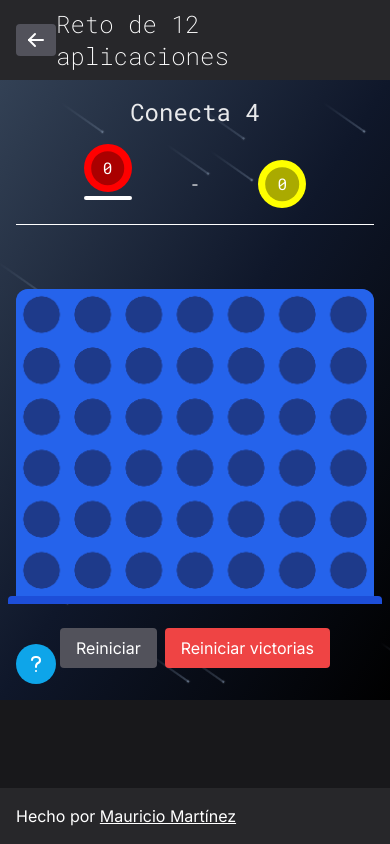
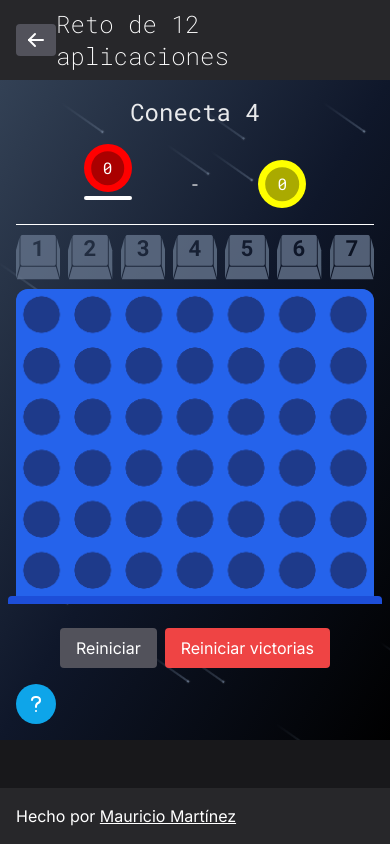
Before and after one commit to MauricioDMO/twelve-apps, a Next.js app: page /connect4 in a window 390 px wide. Built offline with nearby package versions, Linux system fonts and the light colour scheme; what @midudev/tailwind-animations would draw is missing.

Commit message:
Refactor HelpBubble and Panel components in Connect4 game

```diff
--- a/src/app/(apps)/connect4/components/HelpBubble.tsx
+++ b/src/app/(apps)/connect4/components/HelpBubble.tsx
@@ -17,7 +17,7 @@ export function HelpBubble() {
   return <>
     <div
       onClick={openHelp}
-      className="absolute bottom-4 left-4 p-2 cursor-pointer bg-sky-500 text-white rounded-full transition hover:scale-110">
+      className="p-2 cursor-pointer bg-sky-500 text-white rounded-full transition hover:scale-110">
       <IconQuestionMark stroke={2}/>
     </div>
     <dialog
--- a/src/app/(apps)/connect4/components/Panel.tsx
+++ b/src/app/(apps)/connect4/components/Panel.tsx
@@ -10,7 +10,7 @@ export function Panel() {
 
 
   return (
-    <section className="w-full max-w-md mb-16 flex justify-evenly items-center border-b-white border-b p-2">
+    <section className="w-full max-w-md flex justify-evenly items-center border-b-white border-b p-2">
       <div className={`transition p-2 relative ${player === TOKEN.PLAYER1 ? '-translate-y-1/4' : ''}`} >
         <div className={`relative size-12 aspect-square grid place-items-center rounded-full
           ${tokenStyle.player1}
--- a/src/app/(apps)/connect4/page.tsx
+++ b/src/app/(apps)/connect4/page.tsx
@@ -8,6 +8,7 @@ import { ResetWinsButton } from "./components/ResetWinsButton";
 import { RestartButton } from "./components/RestartButton";
 import { Table } from "./components/Table";
 import { GameProvider } from "./context/Game";
+import { KeyCaps } from "./components/KeyCaps";
 
 export const metadata: Metadata = {
   title: '12 Apps - Conecta 4',
@@ -15,7 +16,6 @@ export const metadata: Metadata = {
 }
 
 export default function Connect4 () {
-
   return (
     <>
       <GlobalCss />
@@ -24,9 +24,10 @@ export default function Connect4 () {
         <h1 className={`text-2xl py-4 text-center ${robotoMono.className}`} >
           Conecta 4
         </h1>
-        <section className="w-full px-4 place-items-center grid">
+        <section className="w-full px-4 place-items-center grid pb-10 sm:pb-0">
           <GameProvider>
             <Panel />
+            <KeyCaps />
             <Table />
             <section className="flex gap-2 my-8 z-10">
               <RestartButton />
@@ -34,7 +35,9 @@ export default function Connect4 () {
             </section>
           </GameProvider>
         </section>
-        <HelpBubble />
+        <section className="absolute bottom-4 left-4 flex gap-4">
+          <HelpBubble />
+        </section>
       </div>
     </>
   )
```
